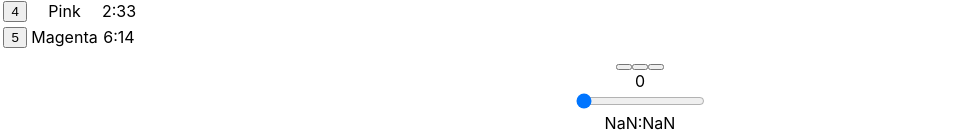
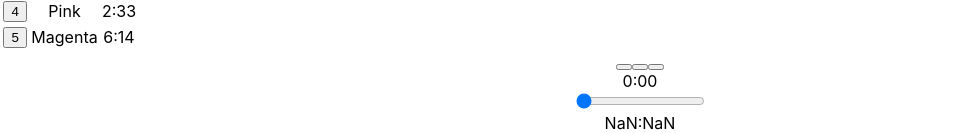
Before and after one commit to waterlilywater/bloc-jams-react, a React (Create React App) app: page /album/the-colors in a window 1280 px wide. Shown: the part 877-1010 px from the top of the page, without its empty margins (0-980 px from the left). Built offline with nearby package versions, Linux system fonts and the light colour scheme.

Commit message:
player bar range inputs

```diff
--- a/src/components/Album.js
+++ b/src/components/Album.js
@@ -26,10 +26,11 @@ class Album extends Component {
         var mins = parseInt(seconds/60);
         var secs = parseInt(seconds % 60);
         if (secs >= 0 && secs < 10) {
-        return secs = 0 + secs;
+        secs = "0" + secs;
           }
         return mins + ":" + secs;
 }
+
   componentDidMount() {
      this.eventListeners = {
        timeupdate: e => {
```
